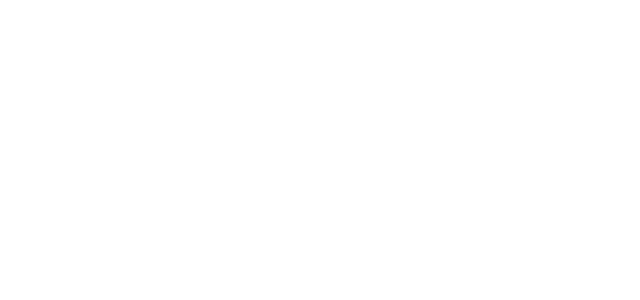
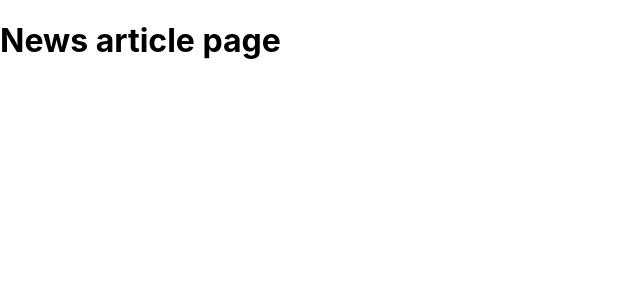
Before and after one commit to mz0121coder/news-app, a React (Create React App) app in the folder news-app/: page /articlepage in a window 1280 px wide. Before the commit this address had no page. Shown: the top 300 px of the page, without its empty margins (0-640 px from the left). Built offline with nearby package versions, Linux system fonts and the light colour scheme.

Commit message:
update planning

```diff
--- a/news-app/src/App.js
+++ b/news-app/src/App.js
@@ -1,6 +1,7 @@
 import './App.css';
 import { BrowserRouter, Routes, Route, Link } from 'react-router-dom';
 import HomePage from './components/HomePage/HomePage';
+import ArticlePage from './components/ArticlePage/ArticlePage';
 function App() {
 	return (
 		<BrowserRouter>
@@ -11,7 +12,7 @@ function App() {
 			<main>
 				<Routes>
 					<Route path='/' element={<HomePage />}></Route>
-					<Route></Route>
+					<Route path='/articlepage' element={<ArticlePage />}></Route>
 				</Routes>
 			</main>
 		</BrowserRouter>
--- a/news-app/src/components/ArticlePage/ArticlePage.js
+++ b/news-app/src/components/ArticlePage/ArticlePage.js
@@ -0,0 +1,3 @@
+export default function ArticlePage() {
+	return <h1>News article page</h1>;
+}
```
Also changed, not shown: news-app/src/components/HomePage/ResultsArea/ResultsArea.js (+7 -0 lines), 1 other file (tests, documents, lock files or other folders).
